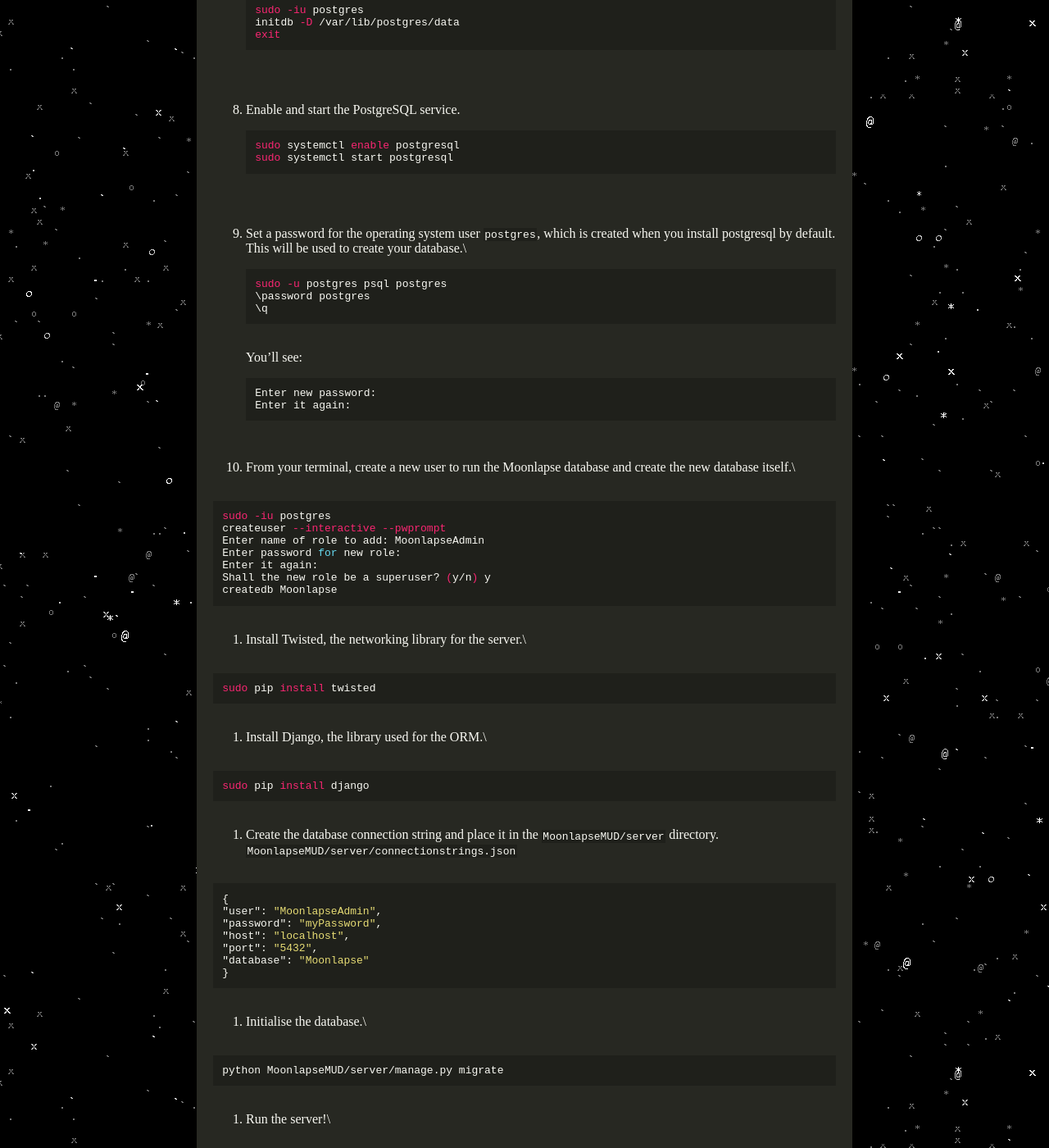
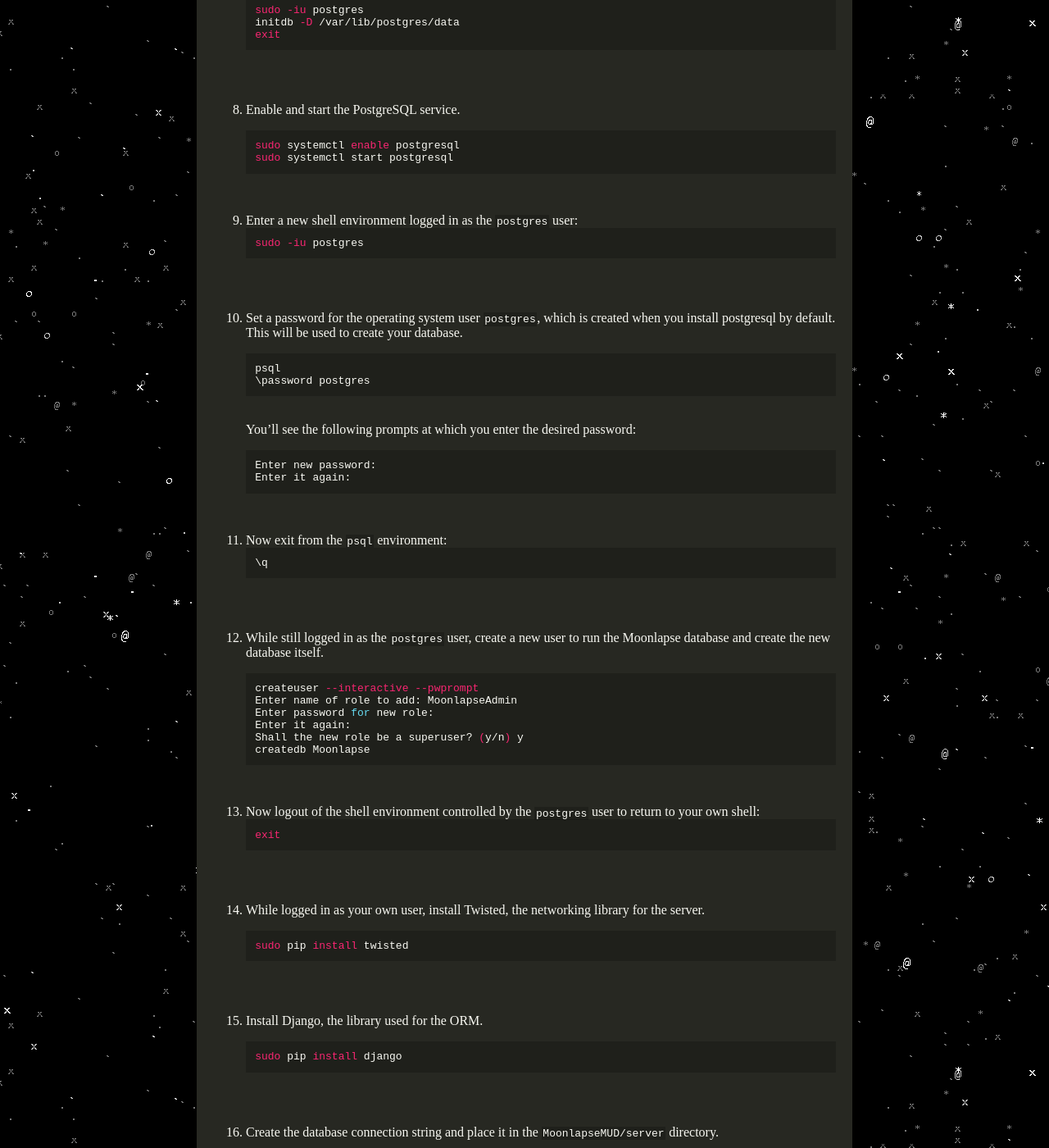
Before and after one commit to tristanbatchler/moonlapse.net, a Jekyll site: the page built from _posts/2020-10-12-how-to-run-your-own-moonlapse-server-arch-manjaro.md, in a window 1280 px wide and 1400 px high, scrolled down 1165 px. Shown: the whole window at 82% size. Built offline with Jekyll 4.4.1, drawn with Linux system fonts in a browser that asks for light colours; some web fonts are replaced; a script that is not in the unit is left out; some of the changed text lies outside the part shown.

Commit message:
Update server instructions for release 0.3

````diff
--- a/_posts/2020-10-12-how-to-run-your-own-moonlapse-server-arch-manjaro.md
+++ b/_posts/2020-10-12-how-to-run-your-own-moonlapse-server-arch-manjaro.md
@@ -11,106 +11,120 @@
 ### Prerequisites
 
 1. Firstly you will need Python 3.6 which should be installed by default on most Arch-based systems.
-2. Update the package list using the following command:
+1. Update the package list using the following command:
 
    ```shell
    sudo pacman -Syyu
    ```
-3. Install [PIP, the Package Installer for Python](https://pypi.org/project/pip/), which is what we will use to obtain the rest of our prerequisite Python libraries\
+1. Install [PIP, the Package Installer for Python](https://pypi.org/project/pip/), which is what we will use to obtain the rest of our prerequisite Python libraries:
 
    ```shell
    sudo pacman -S python-pip
    ```
-4. Install PostgreSQL the database server the game will need to read from and write to.
+1. Install PostgreSQL the database server the game will need to read from and write to.
 
    ```shell
    sudo pacman -S postgresql
    ```
-5. Next, the drivers required to let Python and PostgreSQL talk to each other.
+1. Next, the drivers required to let Python and PostgreSQL talk to each other.
 
    ```shell
    sudo pacman -S python-psycopg2
    sudo pip install psycopg2
    ```
-6. Install `git` and clone the MoonlapseMUD source from the current repository
+1. Install `git` and clone the MoonlapseMUD source from the current repository
 
    ```shell
    sudo pacman -S git
    git clone https://github.com/trithagoras/MoonlapseMUD
    sudo cp MoonlapseMUD/Moonlapse.sql /var/lib/postgres
    ```
-7. Initialise the database cluster.
+1. Initialise the database cluster.
 
    ```shell
    sudo -iu postgres
    initdb -D /var/lib/postgres/data
    exit
    ```
-8. Enable and start the PostgreSQL service.
+1. Enable and start the PostgreSQL service.
 
    ```shell
    sudo systemctl enable postgresql
    sudo systemctl start postgresql
    ```
-9. Set a password for the operating system user `postgres`, which is created when you install postgresql by default. This will be used to create your database.\
+
+1. Enter a new shell environment logged in as the `postgres` user:
+   ```shell
+   sudo -iu postgres
+   ```
+
+1. Set a password for the operating system user `postgres`, which is created when you install postgresql by default. This will be used to create your database.
 
    ```shell
-   sudo -u postgres psql postgres
+   psql
    \password postgres
-   \q
    ```
-
-   You'll see:
+   You'll see the following prompts at which you enter the desired password:
 
    ```shell
    Enter new password:
    Enter it again:
    ```
-10. From your terminal, create a new user to run the Moonlapse database and create the new database itself.\
 
-```shell
-sudo -iu postgres
-createuser --interactive --pwprompt
-Enter name of role to add: MoonlapseAdmin
-Enter password for new role:
-Enter it again:
-Shall the new role be a superuser? (y/n) y
-createdb Moonlapse
-```
+1. Now exit from the `psql` environment:
+   ```shell
+   \q
+   ```
 
-11. Install Twisted, the networking library for the server.\
+1. While still logged in as the `postgres` user, create a new user to run the Moonlapse database and create the new database itself.
 
-```shell
-sudo pip install twisted
-```
+   ```shell
+   createuser --interactive --pwprompt
+   Enter name of role to add: MoonlapseAdmin
+   Enter password for new role:
+   Enter it again:
+   Shall the new role be a superuser? (y/n) y
+   createdb Moonlapse
+   ```
 
-12. Install Django, the library used for the ORM.\
+1. Now logout of the shell environment controlled by the `postgres` user to return to your own shell:
+   ```shell
+   exit
+   ```
 
-```shell
-sudo pip install django
-```
+1. While logged in as your own user, install Twisted, the networking library for the server.
 
-13. Create the database connection string and place it in the `MoonlapseMUD/server` directory.\
-    `MoonlapseMUD/server/connectionstrings.json`
+   ```shell
+   sudo pip install twisted
+   ```
 
-```json
-{
-"user": "MoonlapseAdmin",
-"password": "myPassword",
-"host": "localhost",
-"port": "5432",
-"database": "Moonlapse"
-}
-```
+1. Install Django, the library used for the ORM.
 
-14. Initialise the database.\
+   ```shell
+   sudo pip install django
+   ```
 
-```shell
-python MoonlapseMUD/server/manage.py migrate
-```
+1. Create the database connection string and place it in the `MoonlapseMUD/server` directory.
 
-14. Run the server!\
+   `MoonlapseMUD/server/connectionstrings.json`
+   ```json
+   {
+      "user": "MoonlapseAdmin",
+      "password": "myPassword",
+      "host": "localhost",
+      "port": "5432",
+      "database": "Moonlapse"
+   }
+   ```
 
-```shell
-python MoonlapseMUD/server
-```
+1. Initialise the database.
+
+   ```shell
+   python MoonlapseMUD/server/manage.py migrate
+   ```
+
+1. Run the server!
+
+   ```shell
+   python MoonlapseMUD/server
+   ```
````
Also changed, not shown: _posts/2020-08-17-how-to-run-your-own-moonlapse-server.md (+60 -30 lines).
